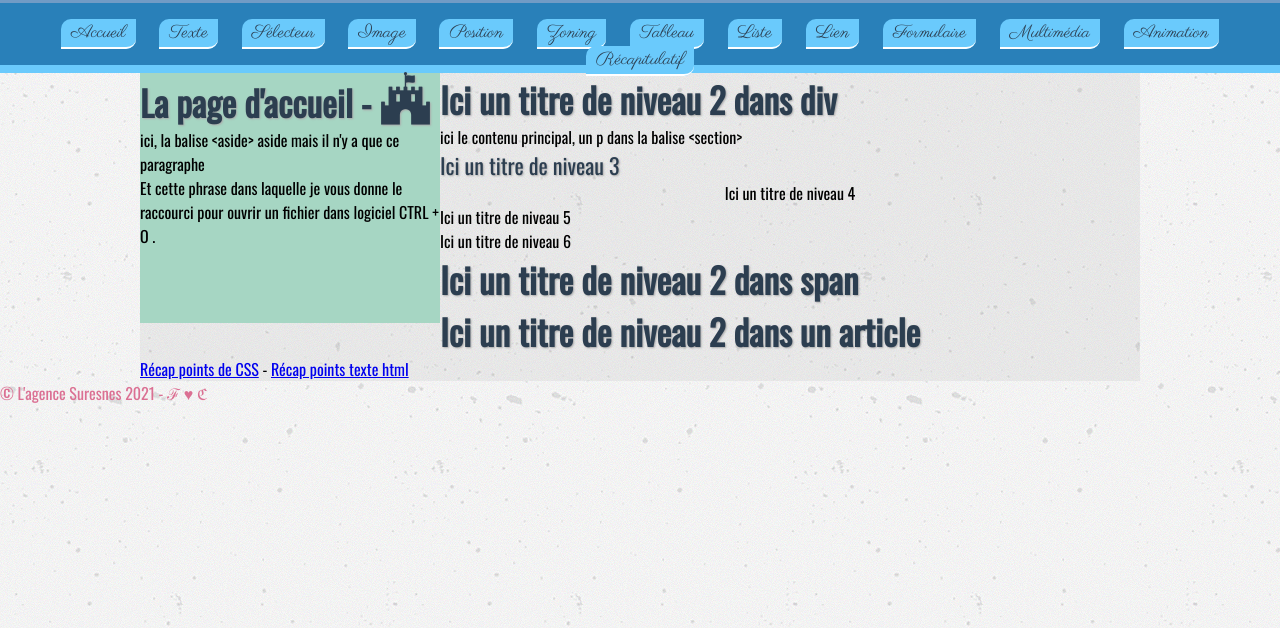
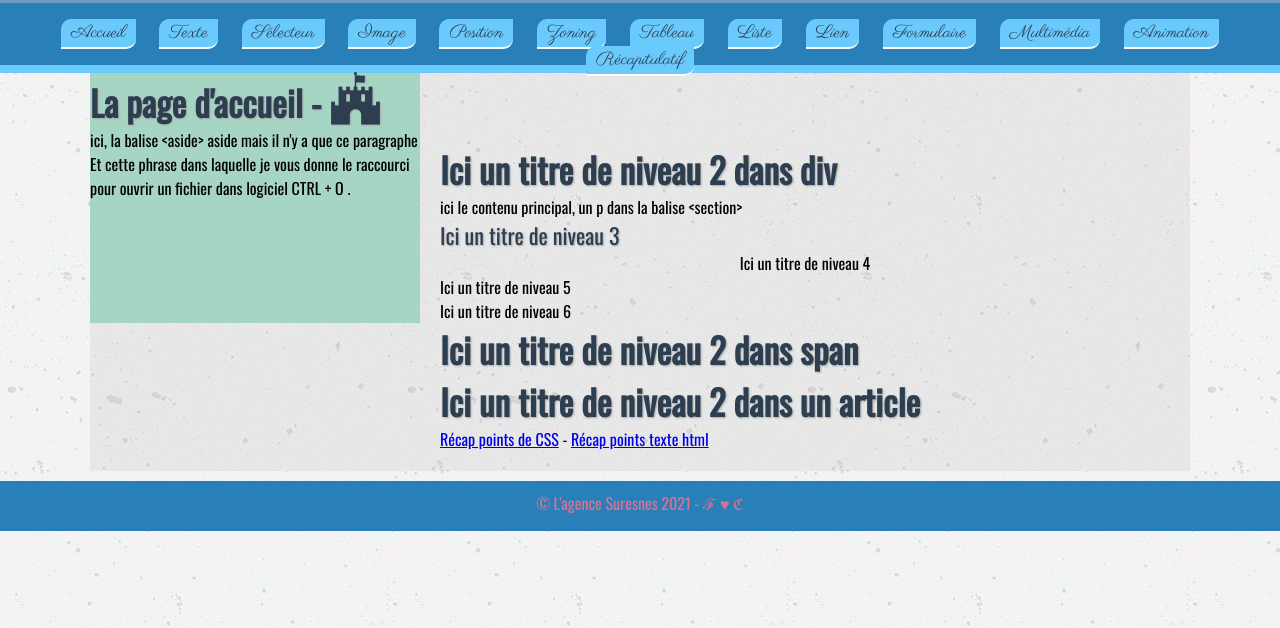
Before and after one commit to fatimachine/premierSITE, a plain HTML site: page index.html in a window 1280 px wide. Shown: the part 172-800 px from the top of the page. Drawn offline with nearby package versions, Linux system fonts and the light colour scheme.

Commit message:
suite css nav 2

```diff
--- a/css/style.css
+++ b/css/style.css
@@ -186,7 +186,7 @@ nav a:hover {
 /* fin nav */
 
 main {
-    width: 1000px;
+    width: 1100px;
     margin: 0 auto;
 
     background-color: rgba(178, 178, 178, 0.178);
@@ -200,6 +200,27 @@ aside {
     background-color: #a6d6c3;
 }
 
+#accueil {
+    width: 70%;
+    float: left;
+
+}
+
+section {
+    margin-top: 50px;
+    padding: 20px;
+
+}
+
+footer {
+    height: 50px;
+    margin-top: 10px;
+    padding: 10px;
+    background-color: #2980b9;
+
+    text-align: center;
+    color: palevioletred;
+}
 
         /* la classe clear pour rétablir le flux */
 .clear {
--- a/index.html
+++ b/index.html
@@ -94,7 +94,7 @@
 
 			</aside>
 
-			<section>
+			<section id="accueil">
 
 				<!--div : zone supplémentaire de contenu-->
 				<div>
@@ -117,19 +117,16 @@
 
 					<h2>Ici un titre de niveau 2 dans un article </h2>
 					<a href="#">Récap points de CSS</a> - <a href="texte.html">Récap points texte html</a>
-
 				</article>
-
-
-
 			</section>
+				<div class="clear"></div>
 		</main>
 		<!-- fin main-->
 
 		<!--pied de page-->
 		<footer>
 				<!-- pour les caractères spéciaux nous avons besoin de les coder cf.https://dev.w3.org/html5/html-author/charref ces caractères sont des "HTML entities" -->
-			<p style="color:palevioletred">&copy; L'agence Suresnes 2021 -  &Fscr; &hearts;  &Cfr; </p>
+			<p>&copy; L'agence Suresnes 2021 -  &Fscr; &hearts;  &Cfr; </p>
 		</footer>
 		<!--fin de footer-->
 
```
Lines whose indentation alone changed are shown as unchanged.
